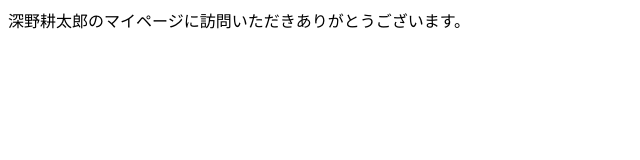
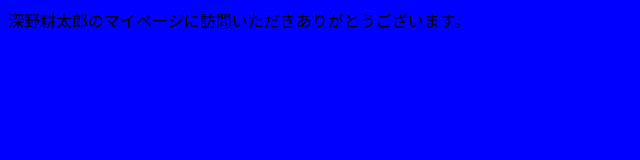
Before and after one commit to kotarofukano/kotarofukano.github.io, a plain HTML site: page index.html in a window 1280 px wide. Shown: the whole page, without its empty margins (0-640 px from the left). Drawn offline with Linux system fonts and the light colour scheme.

Commit message:
index.htmlを編集
git hubについて勉強しいじってみた

```diff
--- a/index.html
+++ b/index.html
@@ -2,9 +2,9 @@
 <html lang="ja">
   <head>
     <meta charset="UTF-8">
-    <title><h1>Welcome to Fukano's homepage</h1></title>
+    <title>Welcome to Fukano's homepage</title>
   </head>
-  <body>
+  <body bgcolor="blue">
     深野耕太郎のマイページに訪問いただきありがとうございます。
   </body>
 </html>
```
